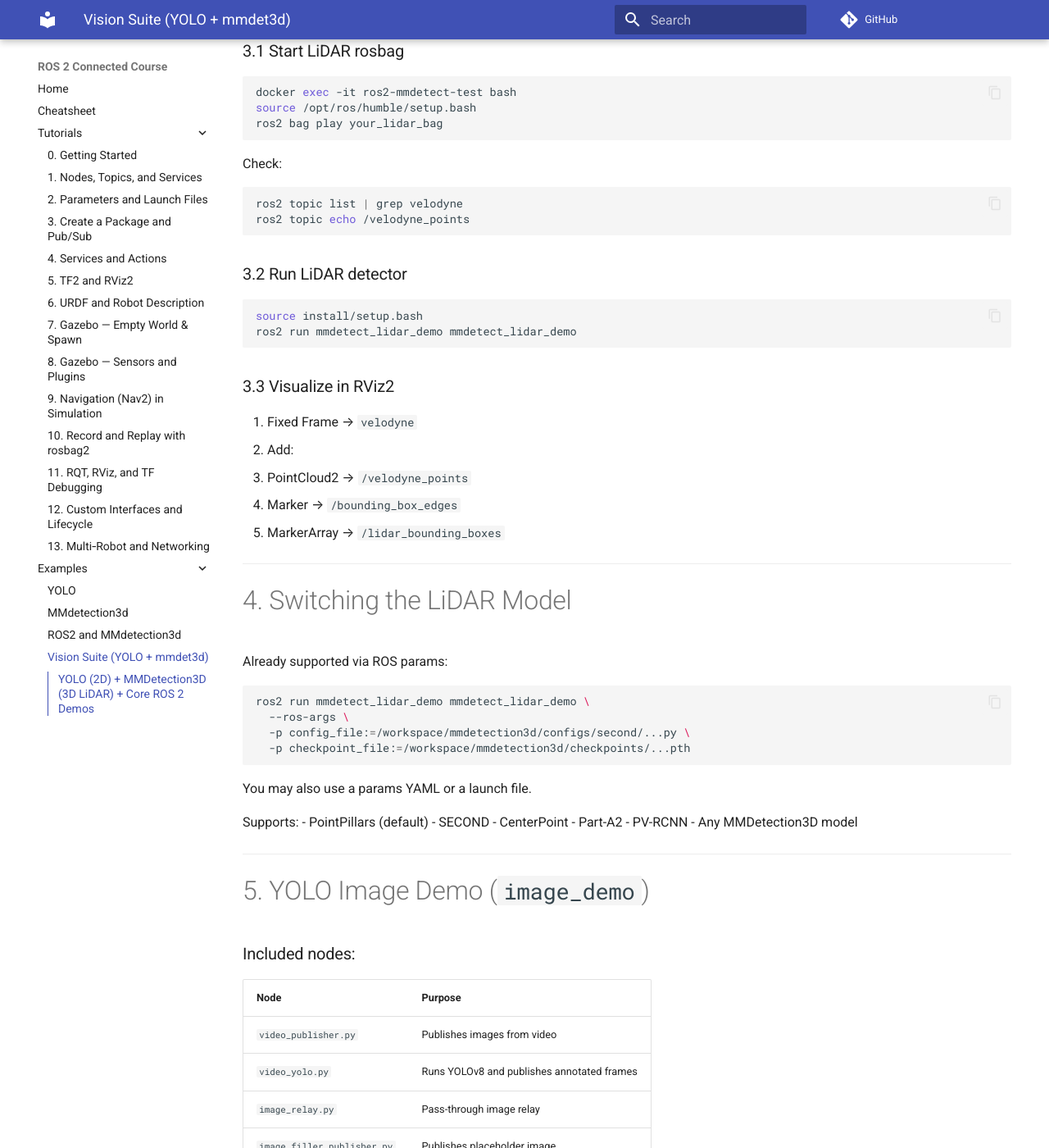
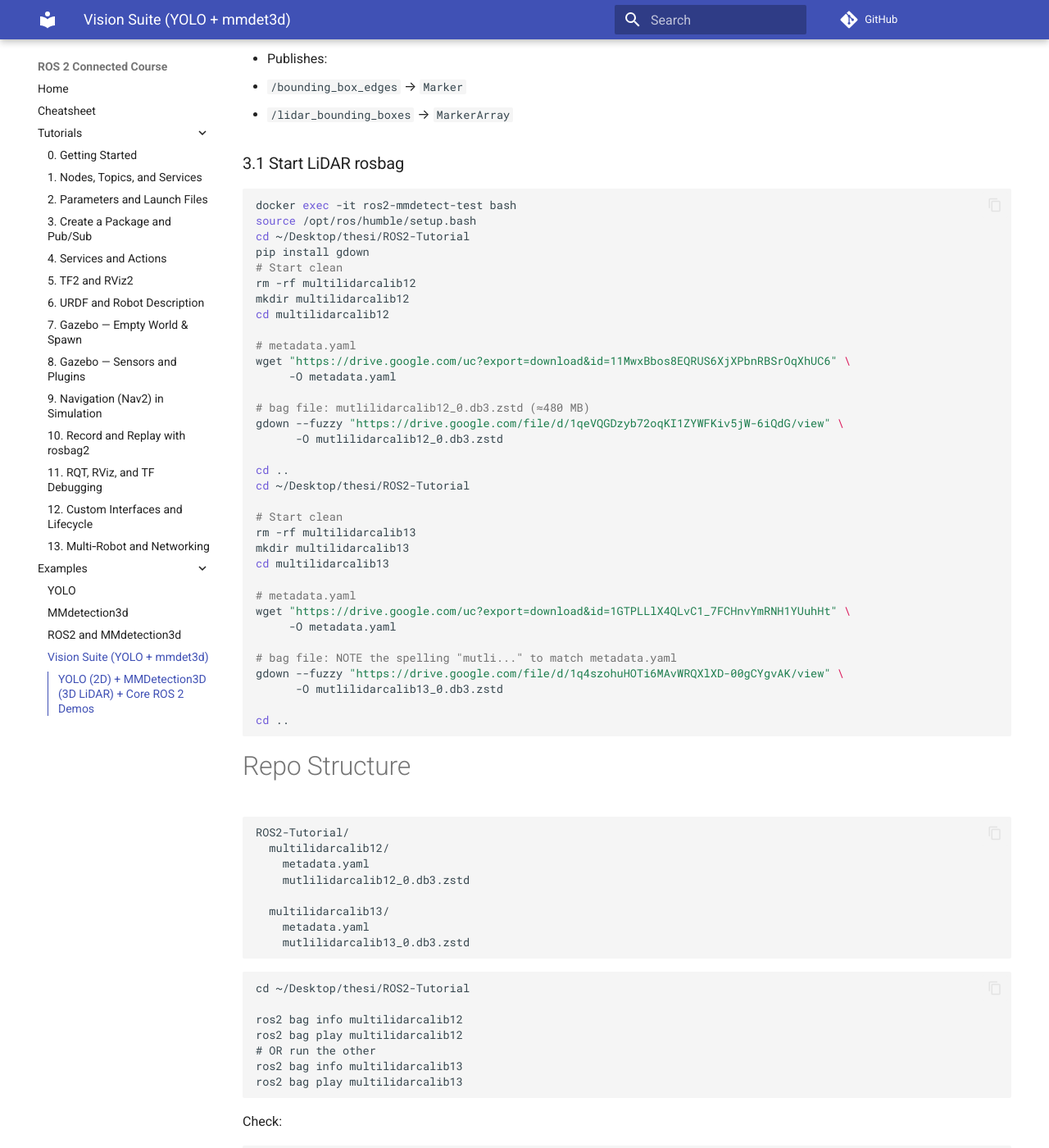
Before and after one commit to AmbarishGK/ROS2-Tutorial, an MkDocs documentation site: the page built from docs/vision_suite_readme.md, in a window 1280 px wide and 1400 px high, scrolled down 1863 px. Shown: the whole window at 82% size. Built offline with MkDocs 1.6.1 and Material for MkDocs 9.7.7, drawn with Linux system fonts in a browser that asks for light colours; comment, search, counter and statistics services are not loaded; some of the changed text lies outside the part shown.

Commit message:
Added new changes

````diff
--- a/docs/vision_suite_readme.md
+++ b/docs/vision_suite_readme.md
@@ -12,12 +12,16 @@
 | **ros2demo** | Basic ROS 2 publisher/subscriber example |
 
 All packages are tested inside the container:
-**`vision-suite:cu118`** (ROS 2 Humble + PyTorch 2.1.2 + MMCV 2.1.0 + MMDetection3D 1.4.0 + YOLOv8).
+**`docker push ambarishgk007/ros2-vision-suite:cu118`** (ROS 2 Humble + PyTorch 2.1.2 + MMCV 2.1.0 + MMDetection3D 1.4.0 + YOLOv8).
 
 ---
 
 # 1. Running the Container
+## 1.0 Docker pull
 
+```bash
+docker pull docker push ambarishgk007/ros2-vision-suite:cu118
+```
 ## 1.1 Linux (with GUI support)
 ```bash
 xhost +local:root
@@ -77,9 +80,61 @@
 ```bash
 docker exec -it ros2-mmdetect-test bash
 source /opt/ros/humble/setup.bash
-ros2 bag play your_lidar_bag
+cd ~/Desktop/thesi/ROS2-Tutorial
+pip install gdown
+# Start clean
+rm -rf multilidarcalib12
+mkdir multilidarcalib12
+cd multilidarcalib12
+
+# metadata.yaml
+wget "https://drive.google.com/uc?export=download&id=11MwxBbos8EQRUS6XjXPbnRBSrOqXhUC6" \
+     -O metadata.yaml
+
+# bag file: mutlilidarcalib12_0.db3.zstd (≈480 MB)
+gdown --fuzzy "https://drive.google.com/file/d/1qeVQGDzyb72oqKI1ZYWFKiv5jW-6iQdG/view" \
+      -O mutlilidarcalib12_0.db3.zstd
+
+cd ..
+cd ~/Desktop/thesi/ROS2-Tutorial
+
+# Start clean
+rm -rf multilidarcalib13
+mkdir multilidarcalib13
+cd multilidarcalib13
+
+# metadata.yaml
+wget "https://drive.google.com/uc?export=download&id=1GTPLLlX4QLvC1_7FCHnvYmRNH1YUuhHt" \
+     -O metadata.yaml
+
+# bag file: NOTE the spelling "mutli..." to match metadata.yaml
+gdown --fuzzy "https://drive.google.com/file/d/1q4szohuHOTi6MAvWRQXlXD-00gCYgvAK/view" \
+      -O mutlilidarcalib13_0.db3.zstd
+
+cd ..
+
 ```
+# Repo Structure
+```bash
+ROS2-Tutorial/
+  multilidarcalib12/
+    metadata.yaml
+    mutlilidarcalib12_0.db3.zstd
 
+  multilidarcalib13/
+    metadata.yaml
+    mutlilidarcalib13_0.db3.zstd
+
+```
+```
+cd ~/Desktop/thesi/ROS2-Tutorial
+
+ros2 bag info multilidarcalib12
+ros2 bag play multilidarcalib12
+# OR run the other
+ros2 bag info multilidarcalib13
+ros2 bag play multilidarcalib13
+```
 Check:
 ```bash
 ros2 topic list | grep velodyne
````
Also changed, not shown: other parts of docs/vision_suite_readme.md (+1 -2 lines), 1 other file.
